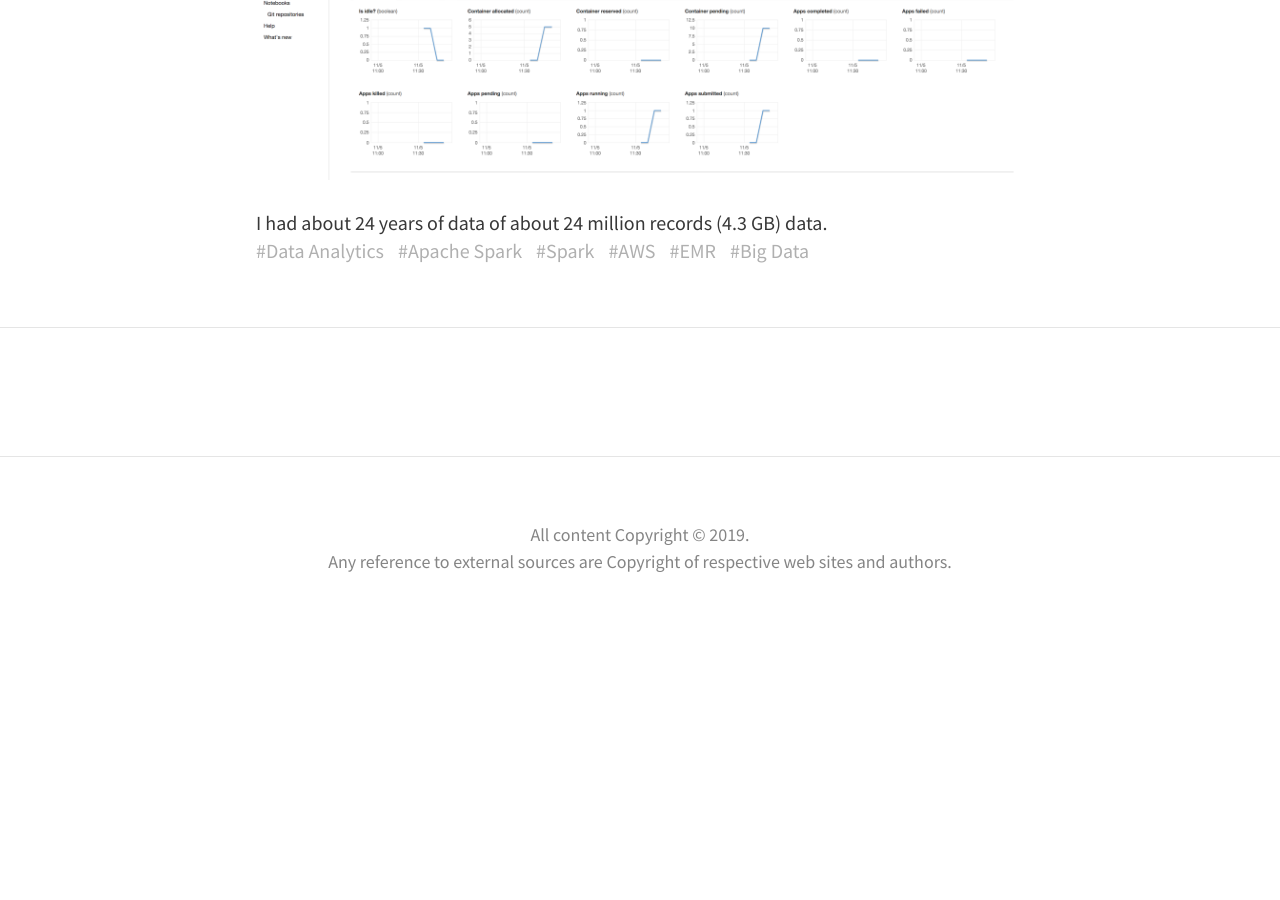
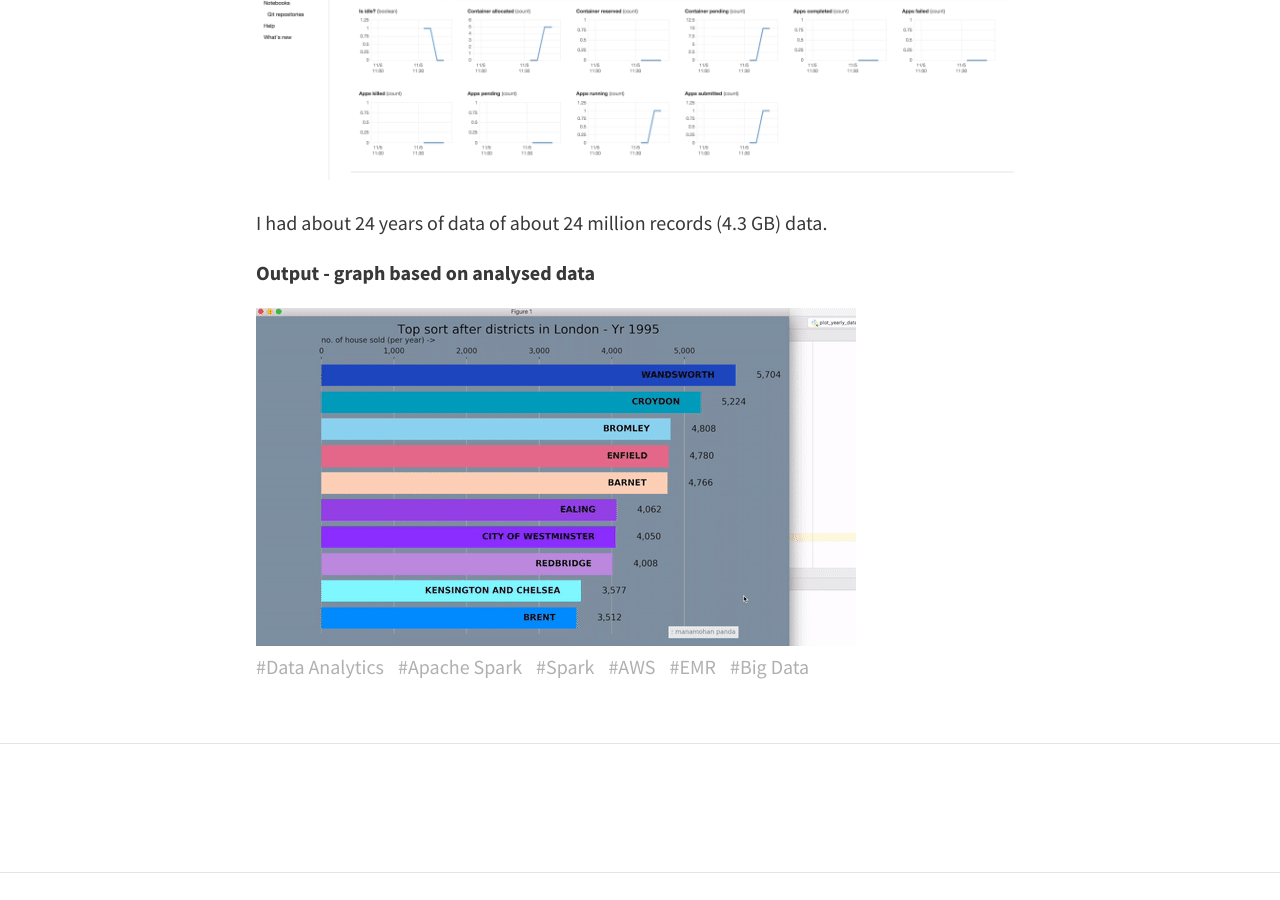
Before and after one commit to manmohanp/manmohanp.github.io, a Jekyll site: the page built from _posts/2019-10-26-Data-analytics-with-Apache-Spark-on-AWS-EMR.md, in a window 1280 px wide and 900 px high, scrolled down 4628 px. Built offline with Jekyll 4.4.1, drawn with Linux system fonts in a browser that asks for light colours; nearby versions of some CDN libraries; comment, search, counter and statistics services are not loaded; before the commit the page ends 5267 px from its top, so only the background shows below that.

Commit message:
Update 2019-10-26-Data-analytics-with-Apache-Spark-on-AWS-EMR.md

```diff
--- a/_posts/2019-10-26-Data-analytics-with-Apache-Spark-on-AWS-EMR.md
+++ b/_posts/2019-10-26-Data-analytics-with-Apache-Spark-on-AWS-EMR.md
@@ -93,3 +93,7 @@ And once the job is fully complete you can also view EMR cluster stats -
 ![EMR Cluster stats ](https://manmohanp.github.io/assets/img/emr-stats.png)
 
 I had about 24 years of data of about 24 million records (4.3 GB) data.
+
+**Output - graph based on analysed data**
+
+![Top sort after districts in London, UK between 1995-2018](https://github.com/manmohanp/manmohanp.github.io/blob/master/assets/img/Top%20sort%20after%20districts%20in%20London%20since%201995%20till%202018.gif)
```
